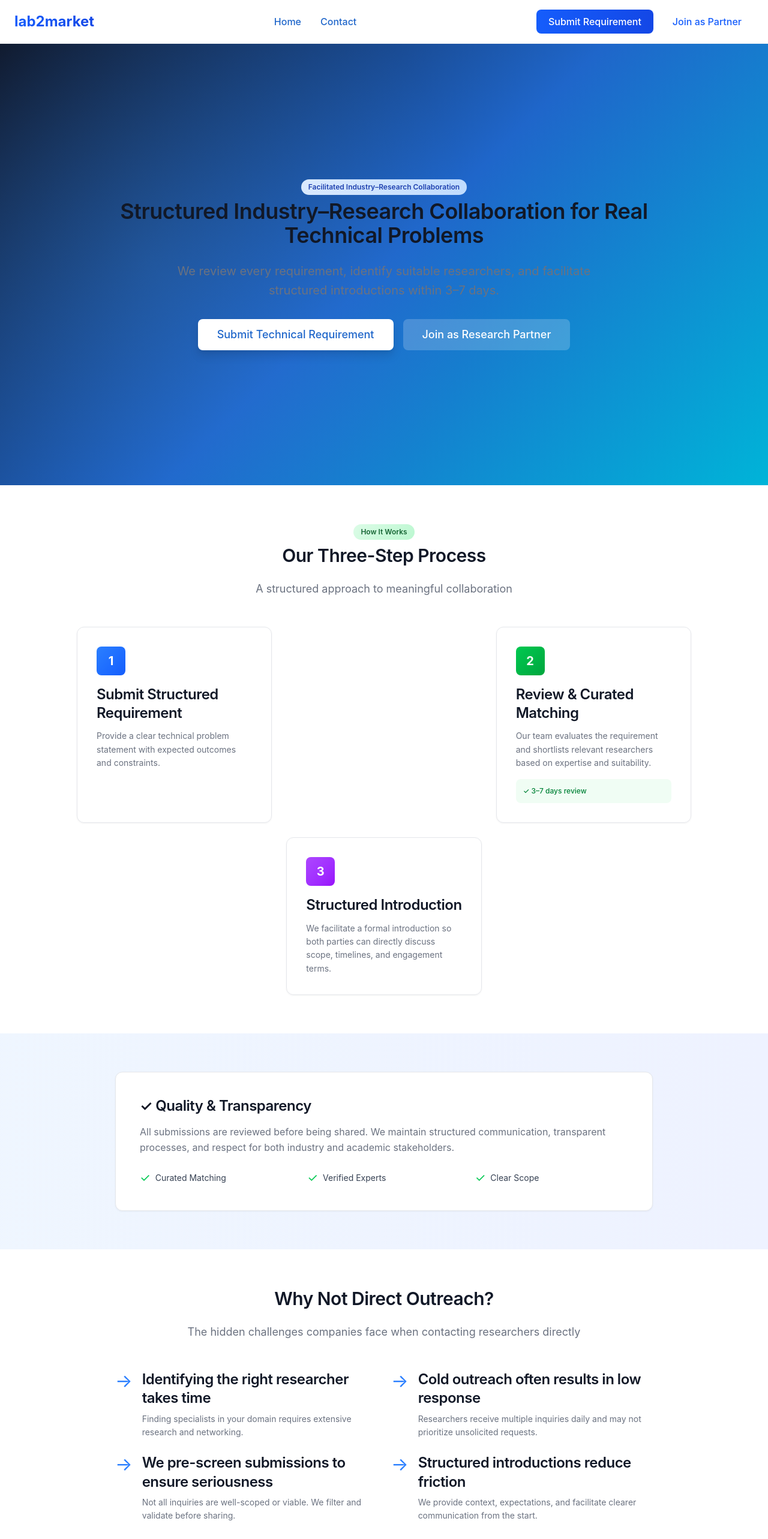
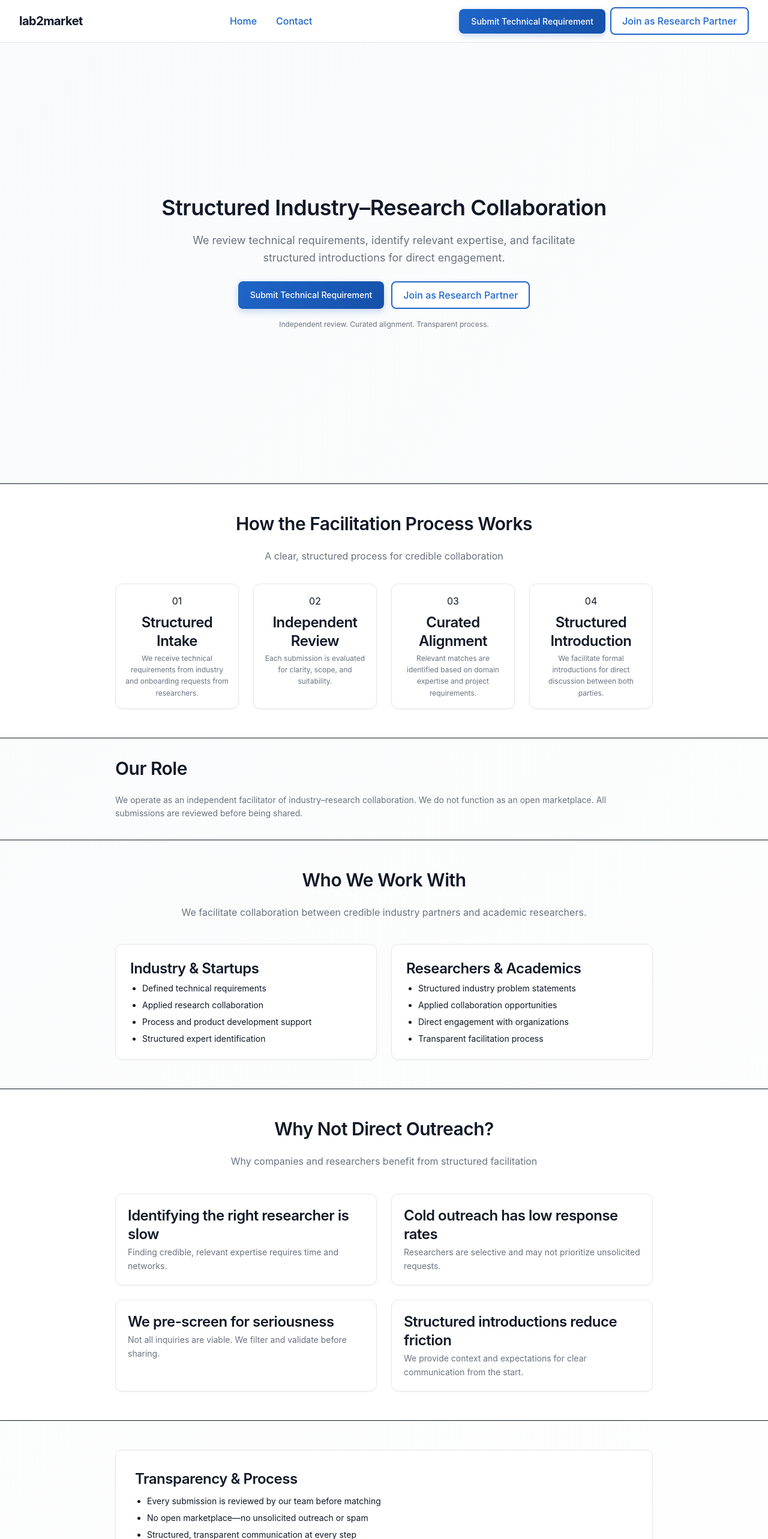
Before and after one commit to Amansurana2005/lab2market, a React app in the folder frontend/: page / in a window 1280 px wide. Shown: the top 2566 px of the page at 60% size. Built offline with nearby package versions, Linux system fonts and the light colour scheme; the HTML template or start-up script is replaced by a standard one.

Commit message:
fix: update MSME form link in NavBar and Home

```diff
--- a/frontend/src/components/NavBar.jsx
+++ b/frontend/src/components/NavBar.jsx
@@ -2,43 +2,32 @@ import { Link } from "react-router-dom";
 
 export default function Navbar() {
   return (
-    <>
-      <nav className="flex items-center px-6 py-4 bg-white shadow-sm border-b border-gray-100">
-        <div className="text-2xl font-bold bg-gradient-to-r from-blue-600 to-blue-700 bg-clip-text text-transparent">
+    <nav className="flex items-center justify-between px-8 py-3 bg-white border-b border-[#E2E8F0]">
+      <div className="text-xl font-bold text-[#0F172A] tracking-tight" style={{letterSpacing: '-0.5px'}}>
         lab2market
       </div>
-
-        <div className="flex-1 flex justify-center gap-8 text-gray-700">
-          <Link to="/" className="font-medium hover:text-blue-600 transition duration-200">
+      <div className="flex items-center gap-8">
+        <Link to="/" className="font-medium text-[#0F172A] hover:text-[#1D4ED8] transition">
           Home
         </Link>
-          <Link to="/contact" className="font-medium hover:text-blue-600 transition duration-200">
+        <Link to="/contact" className="font-medium text-[#0F172A] hover:text-[#1D4ED8] transition">
           Contact
         </Link>
-          {/*
-            Temporarily removed links to dashboards, browsing and role-based
-            navigation. These were intentionally commented out for the curated
-            consultancy model and can be restored later.
-          */}
       </div>
-
-        <div className="flex gap-3">
-          {/* Primary actions for consultancy mode */}
+      <div className="flex items-center gap-2">
+        <button
+          onClick={() => window.open('https://forms.gle/3oXdVdDcPJASJzgL6', '_blank')}
+          className="btn-primary"
+        >
+          Submit Technical Requirement
+        </button>
         <button
           onClick={() => window.open('https://forms.gle/QtyzTMCSaDqtt7Nb7', '_blank')}
-            className="rounded-lg bg-gradient-to-r from-blue-600 to-blue-700 px-5 py-2 text-white font-medium hover:shadow-lg transform hover:scale-105 transition duration-200"
+          className="btn-secondary"
         >
-            Submit Requirement
-          </button>
-
-          <button
-            onClick={() => window.open('https://forms.gle/QtyzTMCSaDqtt7Nb7', '_blank')}
-            className="rounded-lg border-2 border-blue-600 px-5 py-2 text-blue-600 font-medium hover:bg-blue-50 transition duration-200"
-          >
-            Join as Partner
+          Join as Research Partner
         </button>
       </div>
     </nav>
-    </>
   );
 }
--- a/frontend/src/pages/Home.jsx
+++ b/frontend/src/pages/Home.jsx
@@ -1,6 +1,6 @@
 import Navbar from "../components/NavBar";
 import Footer from "../components/Footer";
-import { useEffect } from "react";
+import { useEffect, useState } from "react";
 
 export default function Home() {
   useEffect(() => {
@@ -16,238 +16,168 @@ export default function Home() {
       <Navbar />
 
       {/* Hero */}
-      <section className="flex min-h-[calc(100vh-64px)] items-center justify-center bg-hero-gradient px-6 text-center relative overflow-hidden">
-        <div className="max-w-4xl text-white relative z-10 fade-in">
-          <div className="badge blue mb-4 inline-block">Facilitated Industry–Research Collaboration</div>
-
-          <h1 className="text-4xl md:text-5xl lg:text-6xl font-bold leading-tight">
-            Structured Industry–Research Collaboration for Real Technical Problems
+      <section className="flex min-h-[calc(100vh-64px)] items-center justify-center bg-bg px-6 text-center border-b border-border">
+        <div className="max-w-3xl w-full mx-auto fade-in">
+          <h1 className="text-3xl md:text-4xl lg:text-5xl font-semibold text-primary mb-4 leading-tight">
+            Structured Industry–Research Collaboration
           </h1>
-
-          <p className="mt-6 text-lg md:text-xl text-blue-50 leading-relaxed max-w-3xl mx-auto">
-            We review every requirement, identify suitable researchers, and facilitate structured introductions within 3–7 days.
+          <p className="text-base md:text-lg text-secondary mb-6 max-w-2xl mx-auto">
+            We review technical requirements, identify relevant expertise, and facilitate structured introductions for direct engagement.
           </p>
-
-          <div className="mt-8 flex flex-col sm:flex-row gap-4 justify-center">
+          <div className="flex flex-col sm:flex-row gap-3 justify-center">
             <button
-              onClick={() => window.open('https://forms.gle/QtyzTMCSaDqtt7Nb7', '_blank')}
-              className="px-8 py-3 text-lg rounded-lg bg-white text-[#1f66ca] font-semibold shadow-lg hover:shadow-2xl hover:scale-105 transform transition duration-300"
+              onClick={() => window.open('https://forms.gle/3oXdVdDcPJASJzgL6', '_blank')}
+              className="btn-primary"
             >
               Submit Technical Requirement
             </button>
-
             <button
               onClick={() => window.open('https://forms.gle/QtyzTMCSaDqtt7Nb7', '_blank')}
-              className="px-8 py-3 text-lg rounded-lg bg-white/20 backdrop-blur-sm border-2 border-white text-white font-semibold hover:bg-white/30 transition duration-300"
+              className="btn-secondary"
             >
               Join as Research Partner
             </button>
           </div>
+          <p className="text-xs text-gray-500 mt-4">Independent review. Curated alignment. Transparent process.</p>
         </div>
       </section>
 
-      {/* Process / 3 Steps */}
-      <section className="py-16 px-6 bg-white fade-in delay-100">
-        <div className="max-w-5xl mx-auto">
-          <div className="text-center mb-12">
-            <div className="badge green inline-block mb-3">How It Works</div>
-            <h2>Our Three-Step Process</h2>
-            <p className="text-lg text-gray-600 mt-3">A structured approach to meaningful collaboration</p>
+      {/* 3-Step Process */}
+      <section className="py-12 px-6 bg-white border-b border-border fade-in delay-100">
+        <div className="max-w-4xl mx-auto">
+          <div className="text-center mb-8">
+            <h2 className="text-2xl font-semibold text-primary mb-2">How the Facilitation Process Works</h2>
+            <p className="text-base text-secondary">A clear, structured process for credible collaboration</p>
           </div>
-
-          <div className="grid grid-cols-1 sm:grid-cols-3 gap-6">
-            {/* Step 1 */}
-            <div className="card p-8 fade-in delay-150">
-              <div className="w-12 h-12 bg-gradient-to-br from-blue-500 to-blue-600 rounded-lg flex items-center justify-center text-white text-xl font-bold mb-4">1</div>
-              <h3 className="text-xl font-semibold mb-3">Submit Structured Requirement</h3>
-              <p className="text-gray-600 text-sm leading-relaxed">Provide a clear technical problem statement with expected outcomes and constraints.</p>
+          <div className="grid grid-cols-1 sm:grid-cols-4 gap-4">
+            <div className="card p-4 text-center">
+              <div className="step-number">01</div>
+              <h3 className="text-sm font-semibold text-primary mt-2 mb-1">Structured Intake</h3>
+              <p className="text-xs text-secondary">We receive technical requirements from industry and onboarding requests from researchers.</p>
             </div>
-
-            {/* Arrow */}
-            <div className="hidden sm:flex items-center justify-center fade-in delay-150">
-              <div className="text-3xl text-gray-300">→</div>
+            <div className="card p-4 text-center">
+              <div className="step-number">02</div>
+              <h3 className="text-sm font-semibold text-primary mt-2 mb-1">Independent Review</h3>
+              <p className="text-xs text-secondary">Each submission is evaluated for clarity, scope, and suitability.</p>
             </div>
-
-            {/* Step 2 */}
-            <div className="card p-8 fade-in delay-200">
-              <div className="w-12 h-12 bg-gradient-to-br from-green-500 to-green-600 rounded-lg flex items-center justify-center text-white text-xl font-bold mb-4">2</div>
-              <h3 className="text-xl font-semibold mb-3">Review & Curated Matching</h3>
-              <p className="text-gray-600 text-sm leading-relaxed">Our team evaluates the requirement and shortlists relevant researchers based on expertise and suitability.</p>
-              <div className="mt-4 p-3 bg-green-50 rounded-lg text-xs text-green-700 font-medium">
-                ✓ 3–7 days review
-              </div>
+            <div className="card p-4 text-center">
+              <div className="step-number">03</div>
+              <h3 className="text-sm font-semibold text-primary mt-2 mb-1">Curated Alignment</h3>
+              <p className="text-xs text-secondary">Relevant matches are identified based on domain expertise and project requirements.</p>
             </div>
-
-            {/* Arrow */}
-            <div className="hidden sm:flex items-center justify-center fade-in delay-200">
-              <div className="text-3xl text-gray-300">→</div>
-            </div>
-
-            {/* Step 3 */}
-            <div className="card p-8 fade-in delay-300">
-              <div className="w-12 h-12 bg-gradient-to-br from-purple-500 to-purple-600 rounded-lg flex items-center justify-center text-white text-xl font-bold mb-4">3</div>
-              <h3 className="text-xl font-semibold mb-3">Structured Introduction</h3>
-              <p className="text-gray-600 text-sm leading-relaxed">We facilitate a formal introduction so both parties can directly discuss scope, timelines, and engagement terms.</p>
+            <div className="card p-4 text-center">
+              <div className="step-number">04</div>
+              <h3 className="text-sm font-semibold text-primary mt-2 mb-1">Structured Introduction</h3>
+              <p className="text-xs text-secondary">We facilitate formal introductions for direct discussion between both parties.</p>
             </div>
           </div>
         </div>
       </section>
 
-      {/* Quality & Transparency */}
-      <section className="py-16 px-6 bg-gradient-to-r from-blue-50 to-indigo-50 fade-in delay-200">
+      {/* Our Role */}
+      <section className="py-8 px-6 bg-bg border-b border-border">
         <div className="max-w-4xl mx-auto">
-          <div className="card p-10 border-l-4 border-l-blue-500">
-            <h3 className="text-2xl font-semibold text-gray-900 mb-4">✓ Quality & Transparency</h3>
-            <p className="text-gray-700 leading-relaxed mb-6">
-              All submissions are reviewed before being shared. We maintain structured communication, transparent processes, and respect for both industry and academic stakeholders.
-            </p>
-            <div className="grid grid-cols-1 sm:grid-cols-3 gap-4 text-sm">
-              <div className="flex items-center gap-2">
-                <span className="text-green-500 text-xl">✓</span>
-                <span className="text-gray-700">Curated Matching</span>
-              </div>
-              <div className="flex items-center gap-2">
-                <span className="text-green-500 text-xl">✓</span>
-                <span className="text-gray-700">Verified Experts</span>
-              </div>
-              <div className="flex items-center gap-2">
-                <span className="text-green-500 text-xl">✓</span>
-                <span className="text-gray-700">Clear Scope</span>
-              </div>
+          <h2 className="text-xl font-semibold text-primary mb-2">Our Role</h2>
+          <p className="text-sm text-secondary">We operate as an independent facilitator of industry–research collaboration. We do not function as an open marketplace. All submissions are reviewed before being shared.</p>
+        </div>
+      </section>
+
+      {/* Who We Work With */}
+      <section className="py-12 px-6 bg-bg border-b border-border fade-in delay-200">
+        <div className="max-w-4xl mx-auto">
+          <div className="text-center mb-10">
+            <h2 className="text-2xl font-semibold text-primary mb-2">Who We Work With</h2>
+            <p className="text-base text-secondary">We facilitate collaboration between credible industry partners and academic researchers.</p>
+          </div>
+          <div className="grid grid-cols-1 sm:grid-cols-2 gap-6">
+            <div className="card p-6">
+              <h3 className="text-lg font-semibold text-primary mb-2">Industry & Startups</h3>
+              <ul className="list-disc pl-5 text-sm text-secondary space-y-2">
+                <li>Defined technical requirements</li>
+                <li>Applied research collaboration</li>
+                <li>Process and product development support</li>
+                <li>Structured expert identification</li>
+              </ul>
+            </div>
+            <div className="card p-6">
+              <h3 className="text-lg font-semibold text-primary mb-2">Researchers & Academics</h3>
+              <ul className="list-disc pl-5 text-sm text-secondary space-y-2">
+                <li>Structured industry problem statements</li>
+                <li>Applied collaboration opportunities</li>
+                <li>Direct engagement with organizations</li>
+                <li>Transparent facilitation process</li>
+              </ul>
             </div>
           </div>
         </div>
       </section>
 
       {/* Why Not Direct Outreach */}
-      <section className="py-16 px-6 bg-white fade-in delay-300">
+      <section className="py-12 px-6 bg-white border-b border-border fade-in delay-300">
         <div className="max-w-4xl mx-auto">
-          <div className="text-center mb-12">
-            <h2>Why Not Direct Outreach?</h2>
-            <p className="text-lg text-gray-600 mt-3">The hidden challenges companies face when contacting researchers directly</p>
+          <div className="text-center mb-10">
+            <h2 className="text-2xl font-semibold text-primary mb-2">Why Not Direct Outreach?</h2>
+            <p className="text-base text-secondary">Why companies and researchers benefit from structured facilitation</p>
           </div>
-
           <div className="grid grid-cols-1 md:grid-cols-2 gap-6">
-            <div className="flex gap-4 fade-in delay-300">
-              <div className="text-3xl text-blue-500 flex-shrink-0">→</div>
-              <div>
-                <h3 className="font-semibold text-gray-900 mb-2">Identifying the right researcher takes time</h3>
-                <p className="text-gray-600 text-sm">Finding specialists in your domain requires extensive research and networking.</p>
-              </div>
+            <div className="card p-5">
+              <h3 className="font-semibold text-primary mb-1">Identifying the right researcher is slow</h3>
+              <p className="text-sm text-secondary">Finding credible, relevant expertise requires time and networks.</p>
             </div>
-
-            <div className="flex gap-4 fade-in delay-350">
-              <div className="text-3xl text-blue-500 flex-shrink-0">→</div>
-              <div>
-                <h3 className="font-semibold text-gray-900 mb-2">Cold outreach often results in low response</h3>
-                <p className="text-gray-600 text-sm">Researchers receive multiple inquiries daily and may not prioritize unsolicited requests.</p>
-              </div>
+            <div className="card p-5">
+              <h3 className="font-semibold text-primary mb-1">Cold outreach has low response rates</h3>
+              <p className="text-sm text-secondary">Researchers are selective and may not prioritize unsolicited requests.</p>
             </div>
-
-            <div className="flex gap-4 fade-in delay-400">
-              <div className="text-3xl text-blue-500 flex-shrink-0">→</div>
-              <div>
-                <h3 className="font-semibold text-gray-900 mb-2">We pre-screen submissions to ensure seriousness</h3>
-                <p className="text-gray-600 text-sm">Not all inquiries are well-scoped or viable. We filter and validate before sharing.</p>
-              </div>
+            <div className="card p-5">
+              <h3 className="font-semibold text-primary mb-1">We pre-screen for seriousness</h3>
+              <p className="text-sm text-secondary">Not all inquiries are viable. We filter and validate before sharing.</p>
             </div>
-
-            <div className="flex gap-4 fade-in delay-450">
-              <div className="text-3xl text-blue-500 flex-shrink-0">→</div>
-              <div>
-                <h3 className="font-semibold text-gray-900 mb-2">Structured introductions reduce friction</h3>
-                <p className="text-gray-600 text-sm">We provide context, expectations, and facilitate clearer communication from the start.</p>
-              </div>
+            <div className="card p-5">
+              <h3 className="font-semibold text-primary mb-1">Structured introductions reduce friction</h3>
+              <p className="text-sm text-secondary">We provide context and expectations for clear communication from the start.</p>
             </div>
           </div>
         </div>
       </section>
 
-      {/* Why Partner With Us */}
-      <section className="py-16 px-6 bg-gradient-to-r from-blue-50 to-indigo-50 fade-in delay-400">
-        <div className="max-w-5xl mx-auto">
-          <div className="text-center mb-12">
-            <h2>Why Partner With Us</h2>
-            <p className="text-lg text-gray-600 mt-3">Clear value for both industry and academia</p>
-          </div>
-
-          <div className="grid grid-cols-1 md:grid-cols-2 gap-8">
-            {/* For Industry */}
-            <div className="card p-8 fade-in delay-450">
-              <div className="text-4xl mb-4">🏢</div>
-              <h3 className="text-xl font-semibold mb-4 text-gray-900">For Industry & Startups</h3>
-              <ul className="space-y-3 text-gray-700 text-sm">
-                <li className="flex items-start gap-3">
-                  <span className="text-green-500 font-bold mt-0.5">•</span>
-                  <span>Structured expert identification without long-term hiring commitment</span>
-                </li>
-                <li className="flex items-start gap-3">
-                  <span className="text-green-500 font-bold mt-0.5">•</span>
-                  <span>Reduced discovery time — we handle researcher vetting</span>
-                </li>
-                <li className="flex items-start gap-3">
-                  <span className="text-green-500 font-bold mt-0.5">•</span>
-                  <span>NDA-supported introductions and formal engagement terms</span>
-                </li>
-                <li className="flex items-start gap-3">
-                  <span className="text-green-500 font-bold mt-0.5">•</span>
-                  <span>Flexible collaboration models (consultancy, projects, research)</span>
-                </li>
-              </ul>
-            </div>
-
-            {/* For Researchers */}
-            <div className="card p-8 fade-in delay-500">
-              <div className="text-4xl mb-4">🎓</div>
-              <h3 className="text-xl font-semibold mb-4 text-gray-900">For Researchers & Academics</h3>
-              <ul className="space-y-3 text-gray-700 text-sm">
-                <li className="flex items-start gap-3">
-                  <span className="text-blue-500 font-bold mt-0.5">•</span>
-                  <span>Access to real industry problems aligned with your research</span>
-                </li>
-                <li className="flex items-start gap-3">
-                  <span className="text-blue-500 font-bold mt-0.5">•</span>
-                  <span>Curated serious requests only — no low-quality inquiries</span>
-                </li>
-                <li className="flex items-start gap-3">
-                  <span className="text-blue-500 font-bold mt-0.5">•</span>
-                  <span>Direct engagement with industry decision-makers</span>
-                </li>
-                <li className="flex items-start gap-3">
-                  <span className="text-blue-500 font-bold mt-0.5">•</span>
-                  <span>Transparent facilitation process with clear expectations</span>
-                </li>
-              </ul>
-            </div>
+      {/* Transparency & Process */}
+      <section className="py-12 px-6 bg-bg border-b border-border fade-in delay-400">
+        <div className="max-w-4xl mx-auto">
+          <div className="card p-8">
+            <h3 className="text-xl font-semibold text-primary mb-3">Transparency & Process</h3>
+            <ul className="list-disc pl-5 text-sm text-secondary space-y-2">
+              <li>Every submission is reviewed by our team before matching</li>
+              <li>No open marketplace—no unsolicited outreach or spam</li>
+              <li>Structured, transparent communication at every step</li>
+              <li>Clear scope and expectations for all parties</li>
+            </ul>
           </div>
         </div>
       </section>
 
       {/* FAQ Section */}
-      <section className="py-16 px-6 bg-white fade-in delay-500">
+      <section className="py-12 px-6 bg-white fade-in delay-500">
         <div className="max-w-3xl mx-auto">
-          <div className="text-center mb-12">
-            <h2>Frequently Asked Questions</h2>
+          <div className="text-center mb-6">
+            <h2 className="text-2xl font-semibold text-primary mb-2">Frequently Asked Questions</h2>
           </div>
-
-          <div className="space-y-6">
-            {/* FAQ 1 */}
-            <div className="card p-6 fade-in delay-500">
-              <h3 className="text-lg font-semibold text-gray-900 mb-3">Is this an open marketplace?</h3>
-              <p className="text-gray-700 text-sm">No. All submissions are reviewed before matching. We maintain a curated platform to ensure quality for both parties.</p>
-            </div>
-
-            {/* FAQ 2 */}
-            <div className="card p-6 fade-in delay-550">
-              <h3 className="text-lg font-semibold text-gray-900 mb-3">Do you guarantee project success?</h3>
-              <p className="text-gray-700 text-sm">We facilitate structured introductions and initial discussions. Final engagement terms, scope, and success metrics are decided directly by both parties.</p>
-            </div>
-
-            {/* FAQ 3 */}
-            <div className="card p-6 fade-in delay-600">
-              <h3 className="text-lg font-semibold text-gray-900 mb-3">Is there a facilitation fee?</h3>
-              <p className="text-gray-700 text-sm">A structured introduction fee may apply after review and matching. Details will be communicated during the process.</p>
-            </div>
+          <div>
+            {[
+              {
+                q: 'Is this an open marketplace?',
+                a: 'No. All submissions are reviewed before matching.'
+              },
+              {
+                q: 'Do you guarantee project outcomes?',
+                a: 'We facilitate introductions. Execution terms are decided directly between the parties involved.'
+              },
+              {
+                q: 'Is there a facilitation fee?',
+                a: 'A structured introduction fee may apply after review.'
+              }
+            ].map((item, idx) => (
+              <AccordionItem key={idx} question={item.q} answer={item.a} />
+            ))}
           </div>
         </div>
       </section>
@@ -256,3 +186,15 @@ export default function Home() {
     </>
   );
 }
+
+function AccordionItem({ question, answer }) {
+  const [open, setOpen] = useState(false);
+  return (
+    <div className="faq-accordion">
+      <div className="faq-question" onClick={() => setOpen((s) => !s)}>
+        {question}
+      </div>
+      {open && <div className="faq-answer">{answer}</div>}
+    </div>
+  );
+}
```
Lines whose indentation alone changed are shown as unchanged.
